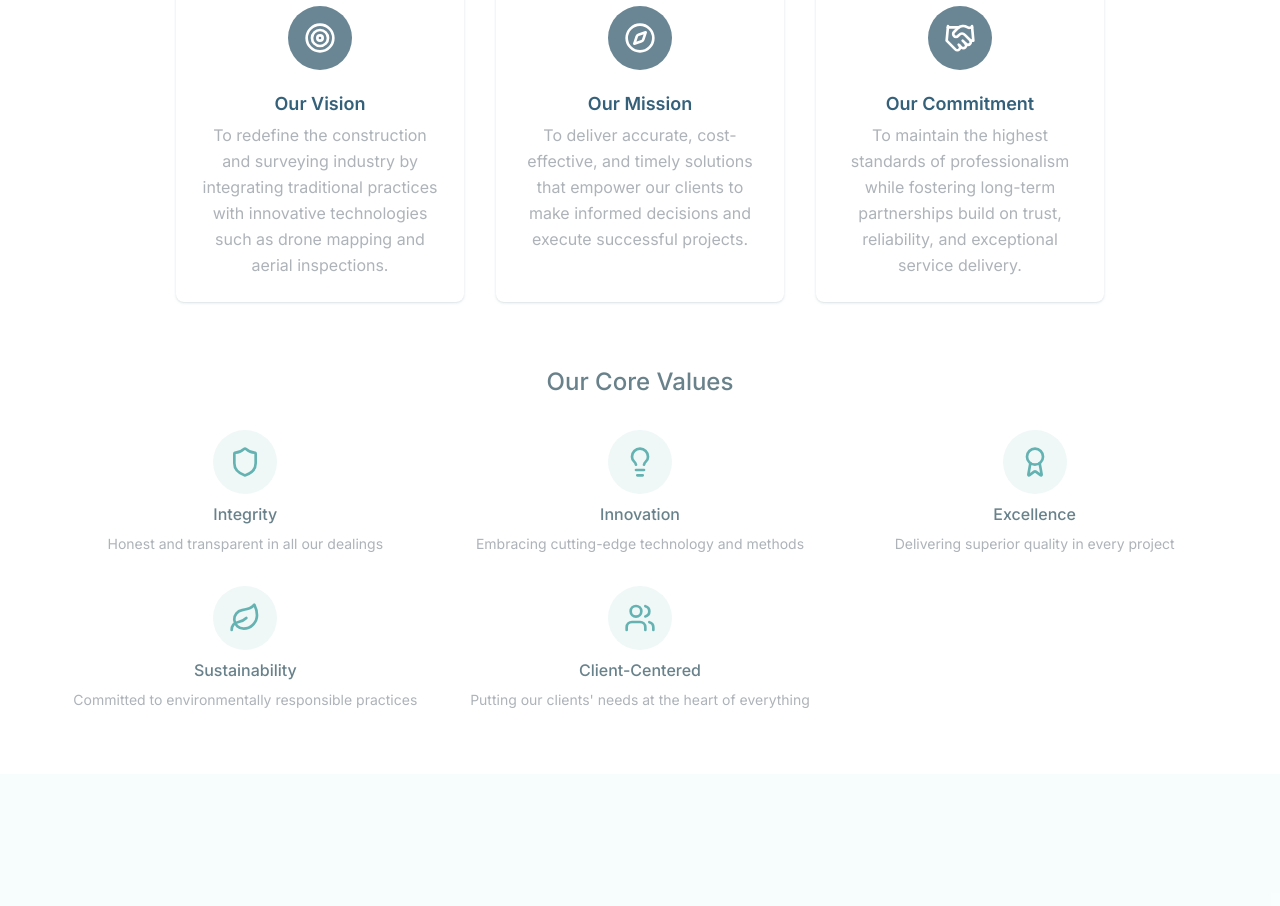
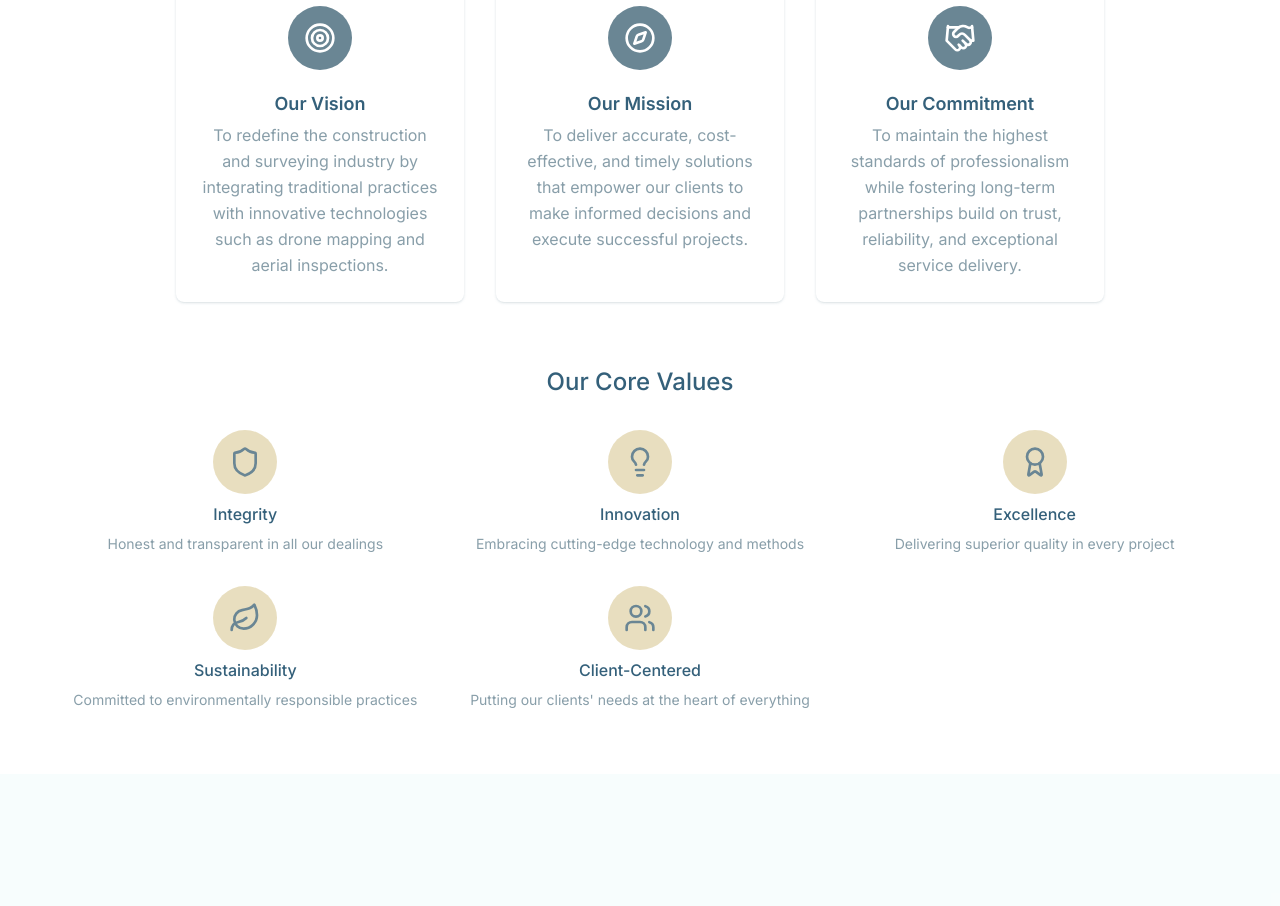
Before and after one commit to DavidMANZI-093/apex, a Next.js app: page / in a window 1280 px wide. Shown: the part 1140-2046 px from the top of the page. Built offline with nearby package versions, Linux system fonts and the light colour scheme.

Commit message:
Auto-commit at 02/07/2025, 20:22:45 for inactivity period...

```diff
--- a/src/components/about.tsx
+++ b/src/components/about.tsx
@@ -53,7 +53,7 @@ const about = () => {
               <Target className="w-8 h-8 !text-white" />
             </span>
             <h3 className="!text-lg !font-semibold !text-indigo-dye/85">Our Vision</h3>
-            <p className="text-french-grey leading-relaxed !text-center">
+            <p className="text-slate-gray/80 leading-relaxed !text-center">
               {"To redefine the construction and surveying industry " +
                 "by integrating traditional practices with innovative " +
                 "technologies such as drone mapping and aerial inspections."}
@@ -65,7 +65,7 @@ const about = () => {
               <Compass className="w-8 h-8 !text-white" />
             </span>
             <h3 className="!text-lg !font-semibold !text-indigo-dye/85">Our Mission</h3>
-            <p className="text-french-grey leading-relaxed !text-center">
+            <p className="text-slate-gray/80 leading-relaxed !text-center">
               {"To deliver accurate, cost-effective, and timely solutions " +
                 "that empower our clients to make informed decisions " +
                 "and execute successful projects."}
@@ -77,7 +77,7 @@ const about = () => {
               <Handshake className="w-8 h-8 !text-white" />
             </span>
             <h3 className="!text-lg !font-semibold !text-indigo-dye/85">Our Commitment</h3>
-            <p className="text-french-grey leading-relaxed !text-center">
+            <p className="text-slate-gray/80 leading-relaxed !text-center">
               {"To maintain the highest standards of professionalism " +
                 "while fostering long-term partnerships build on trust, " +
                 "reliability, and exceptional service delivery."}
@@ -86,19 +86,19 @@ const about = () => {
         </div>
 
         <div className="flex flex-col gap-8">
-          <h3 className="!text-2xl !font-medium !text-midnight-green/70 !text-center mb-12">
+          <h3 className="!text-2xl !font-medium !text-indigo-dye/85 !text-center mb-12">
             Our Core Values
           </h3>
           <div className="grid sm:grid-cols-2 lg:grid-cols-3 gap-8">
             {values.map((value, index) => (
               <div key={index} className="flex flex-col text-center gap-2 items-center">
-                <div className="w-16 h-16 bg-verdigris/10 rounded-full flex items-center justify-center mx-auto">
-                  <value.icon className="w-8 h-8 text-verdigris" />
+                <div className="w-16 h-16 bg-dutch-white/75 rounded-full flex items-center justify-center mx-auto">
+                  <value.icon className="w-8 h-8 text-slate-gray" />
                 </div>
-                <h4 className="!font-medium !text-midnight-green/70">
+                <h4 className="!font-medium !text-indigo-dye/85">
                   {value.name}
                 </h4>
-                <p className="text-sm text-french-grey">{value.description}</p>
+                <p className="text-sm text-slate-gray/80">{value.description}</p>
               </div>
             ))}
           </div>
```
